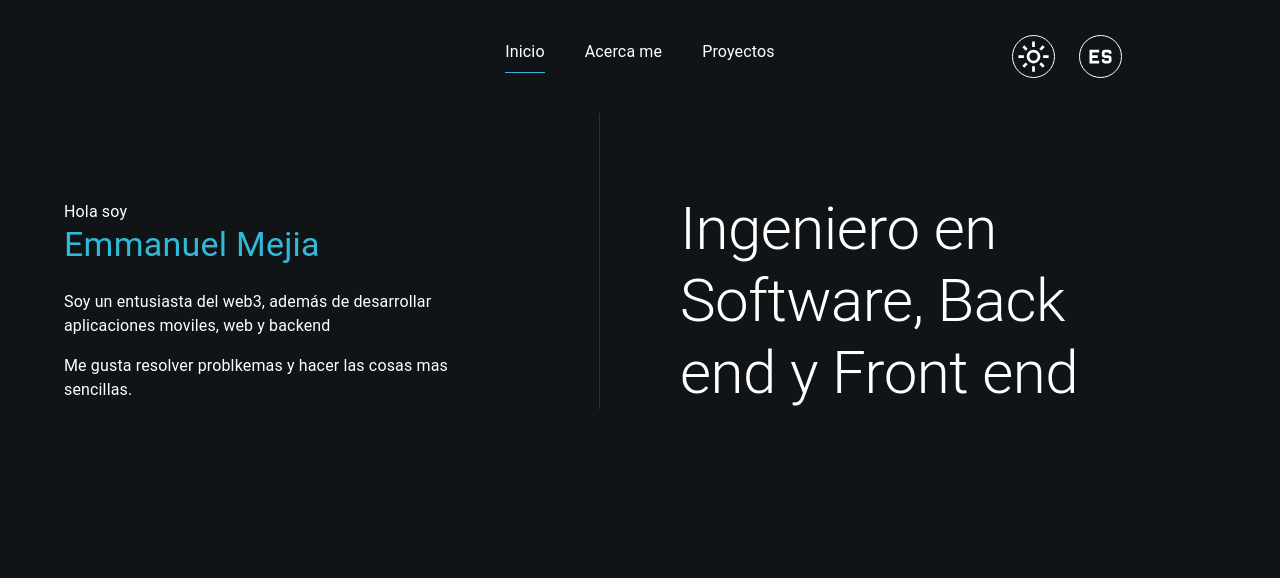
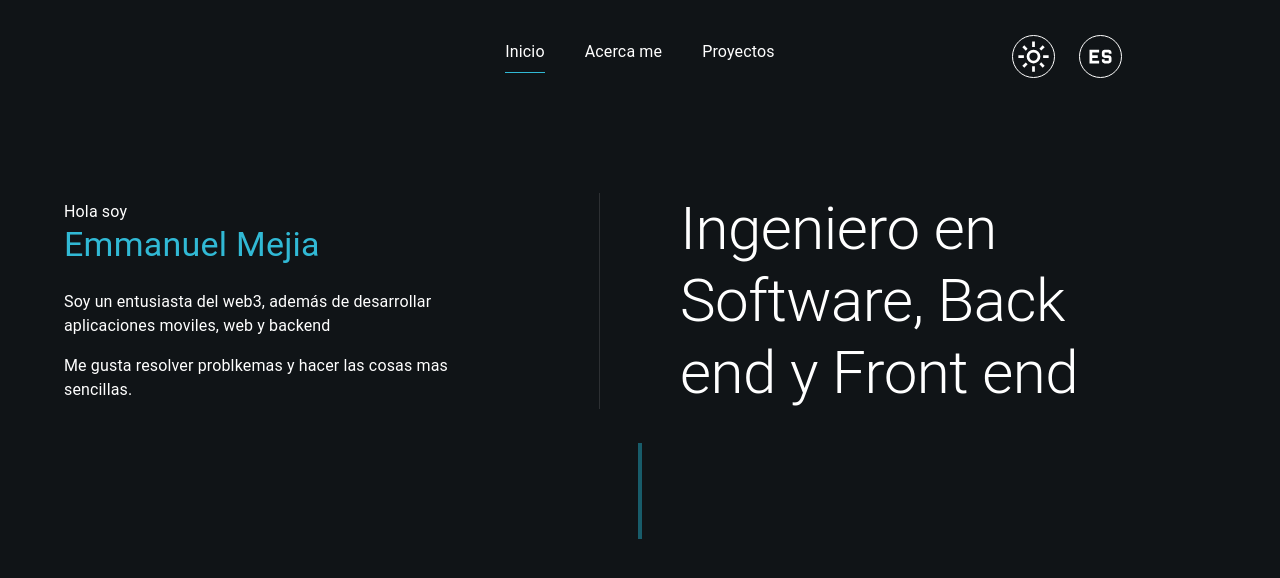
Before and after one commit to EmmanuelDevAtx/myportafolio, a Next.js app: page / in a window 1280 px wide. Shown: the top 578 px of the page. Built offline with nearby package versions, Linux system fonts and the light colour scheme.

Commit message:
adding scroll

```diff
--- /dev/null
+++ b/src/components/home/aboutMe.tsx
@@ -0,0 +1,24 @@
+import React, { useState } from "react";
+import { Grid, LinearProgress } from "@mui/material";
+import { scroll } from "framer-motion";
+
+export const AboutMe = () => {
+  const [progress, setProgress] = useState<number>();
+  scroll((progress) => setProgress(progress * 100));
+  return (
+    <Grid container>
+      <Grid item md={5.5}></Grid>
+      <Grid
+        item
+        md={1}
+        style={{
+          transform: "rotate(90deg)",
+          width: "100%",
+        }}
+      >
+        <LinearProgress variant="determinate" value={progress} />
+      </Grid>
+      <Grid item md={5.5}></Grid>
+    </Grid>
+  );
+};
--- a/src/components/home/mainData.tsx
+++ b/src/components/home/mainData.tsx
@@ -1,35 +1,22 @@
-import { Container, Divider, Grid, Stack, Typography } from "@mui/material";
+import { Container, Grid } from "@mui/material";
 import { useTranslation } from "react-i18next";
+import { Welcome } from "./welcome";
+import { AboutMe } from "./aboutMe";
 
-export const MainData = ()=>{
+export const MainData = () => {
   const { t } = useTranslation();
 
-    return(
-        <Container sx={{ paddingTop: 10 }}>
-        <Grid container spacing={10}>
-          <Grid item md={5} height={"100%"} sx={{ alignSelf: "center" }}>
-            <Typography variant="body1">{t("home.main_text.hello")}</Typography>
-            <Typography variant="h4" color={"primary"}>
-              {t("home.main_text.name")}
-            </Typography>
-            <Stack spacing={2} marginTop={3}>
-              <Typography variant="body1">
-                {t("home.main_text.description1")}
-              </Typography>
-              <Typography variant="body1">
-                {t("home.main_text.description2")}
-              </Typography>
-            </Stack>
-          </Grid>
+  return (
+    <Container sx={{ paddingTop: 10 }}>
+      <Grid container spacing={10}>
+        <Grid item md={12}>
+          <Welcome />
+        </Grid>
 
-          <Grid md={1}>
-            <Divider orientation="vertical" sx={{ height: "100%" }} />
-          </Grid>
-
-          <Grid item md={5}>
-            <Typography variant="h2">{t("home.main_text.who_am_i")}</Typography>
-          </Grid>
+        <Grid item md={12}>
+          <AboutMe />
         </Grid>
-      </Container>
-    )
-}
+      </Grid>
+    </Container>
+  );
+};
--- /dev/null
+++ b/src/components/home/welcome.tsx
@@ -0,0 +1,64 @@
+import { Divider, Grid, Stack, Typography } from "@mui/material"
+import { motion } from "framer-motion"
+import { useState } from "react"
+import { useTranslation } from "react-i18next"
+
+export const Welcome = ()=>{
+
+    const { t } = useTranslation();
+
+    return (
+        <Grid container spacing={10}>
+        <Grid item md={5} height={"100%"} sx={{ alignSelf: "center" }}>
+          <motion.div
+            animate={{ x: 0, opacity: 1, transition: { duration: 1 } }}
+            initial={{ x: -100, opacity: 0 }}
+          >
+            <Typography variant="body1">{t("home.main_text.hello")}</Typography>
+          </motion.div>
+
+          <motion.div
+            animate={{ x: 0, opacity: 1, transition: { duration: 1.2 } }}
+            initial={{ x: -100, opacity: 0 }}
+          >
+            <Typography variant="h4" color={"primary"}>
+              {t("home.main_text.name")}
+            </Typography>
+          </motion.div>
+
+          <motion.div
+            animate={{ x: 0, opacity: 1, transition: { duration: 1.5 } }}
+            initial={{ x: -100, opacity: 0 }}
+          >
+            <Stack spacing={2} marginTop={3}>
+              <Typography variant="body1">
+                {t("home.main_text.description1")}
+              </Typography>
+              <Typography variant="body1">
+                {t("home.main_text.description2")}
+              </Typography>
+            </Stack>
+          </motion.div>
+        </Grid>
+
+        <Grid item md={1}>
+          <motion.div
+          style={{height:'100%'}}
+            animate={{ opacity: 1, transition: { duration: 1.5 } }}
+            initial={{ opacity: 0 }}
+          >
+            <Divider orientation="vertical" sx={{ height: "100%" }} />
+          </motion.div>
+        </Grid>
+
+        <Grid item md={5}>
+          <motion.div
+            animate={{ x: 0, opacity: 1, transition: { duration: 1.5 } }}
+            initial={{ x: 100, opacity: 0 }}
+          >
+            <Typography variant="h2">{t("home.main_text.who_am_i")}</Typography>
+          </motion.div>
+        </Grid>
+      </Grid>
+    )
+}
```
